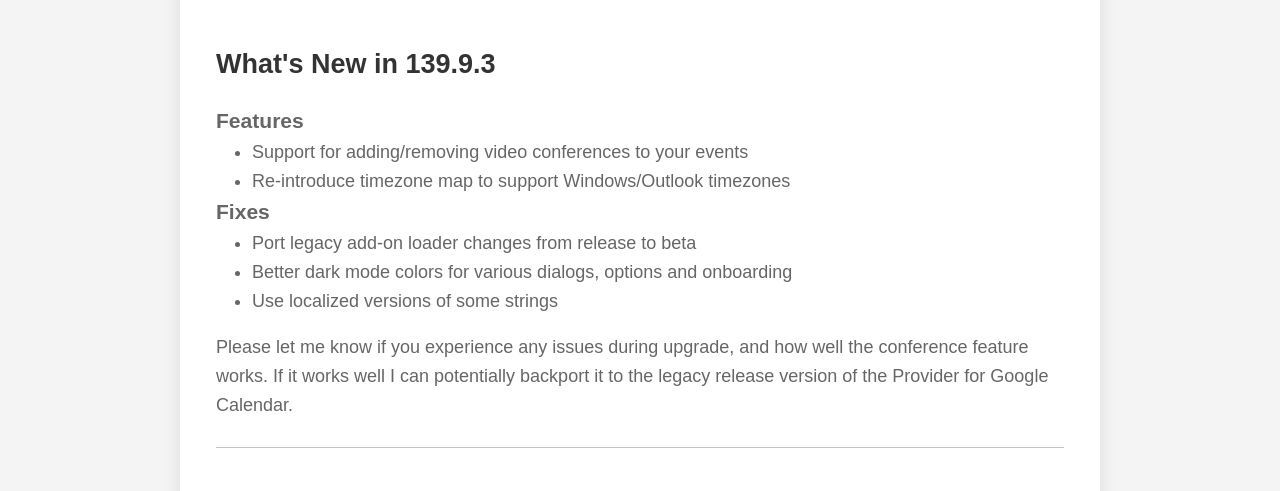
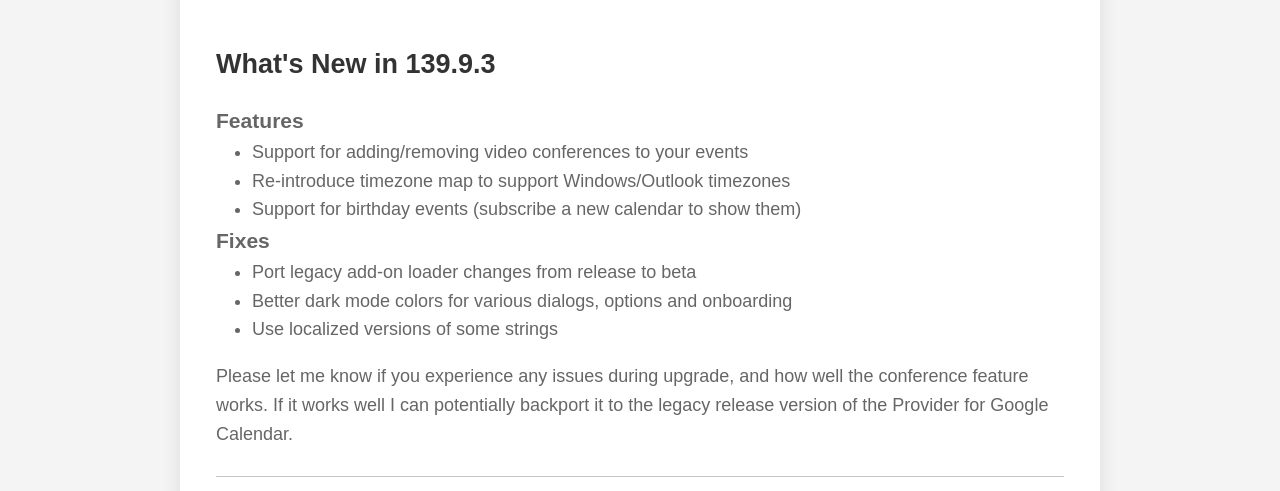
Before and after one commit to kewisch/gdata-provider, a browser extension: page src/onboarding/beta-update-139.9.3.html in a window 1280 px wide. Shown: the part 219-710 px from the top of the page. Drawn offline with Linux system fonts and the light colour scheme.

Commit message:
chore: Add release note for birthday events

```diff
--- a/src/onboarding/beta-update-139.9.3.html
+++ b/src/onboarding/beta-update-139.9.3.html
@@ -25,6 +25,7 @@
             <ul>
               <li>Support for adding/removing video conferences to your events</li>
               <li>Re-introduce timezone map to support Windows/Outlook timezones</li>
+              <li>Support for birthday events (subscribe a new calendar to show them)</li>
             </ul>
             <h3>Fixes</h3>
             <ul>
```
